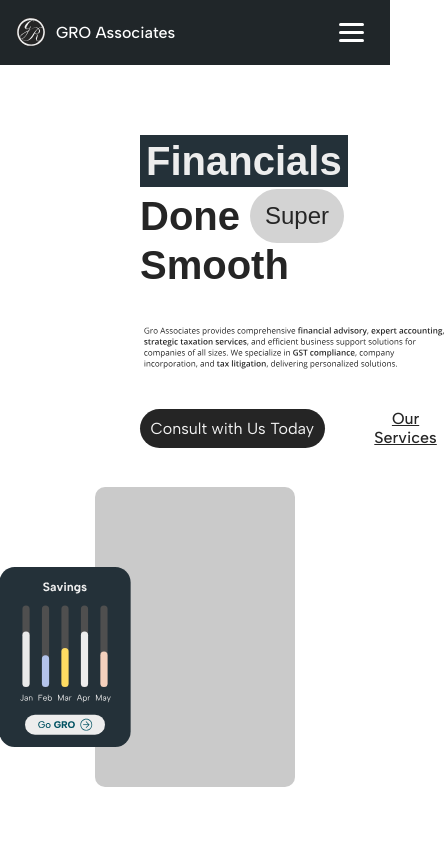
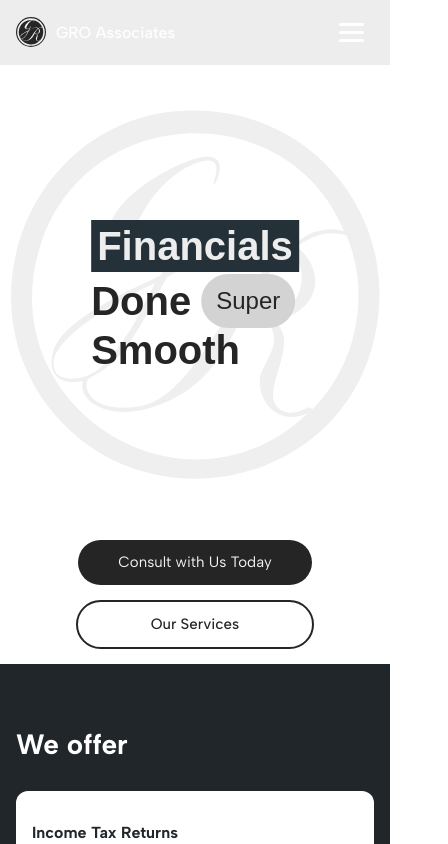
Before and after one commit to mayur-16/gro-website, a React (Create React App) app: page / in a window 390 px wide. Shown: the top 844 px of the page, 448 px wide, since content can reach past the window. Built offline with nearby package versions, Linux system fonts and the light colour scheme; a web font is replaced by a local one.

Commit message:
updated hamburger nav items ui for mobile view, added hero section for mobile view

```diff
--- a/public/index.html
+++ b/public/index.html
@@ -6,10 +6,14 @@
     <link rel="stylesheet" href="https://fonts.googleapis.com/css2?family=Albert+Sans:wght@400;500;700&family=Anuphan:wght@400;700&display=swap">
     <meta name="viewport" content="width=device-width, initial-scale=1" />
     <meta name="theme-color" content="#000000" />
-    <meta
-      name="description"
-      content="Web site created using create-react-app"
-    />
+    <!-- ADD THESE -->
+    <meta name="description" content="GRO Associates - Expert CA services in Mangalore. Income Tax Returns, GST Filing, Accounting, Tax Advisory, and more. Trusted by 500+ clients." />
+    <meta name="keywords" content="CA services Mangalore, Income Tax Filing, GST Returns, Accounting Services, Tax Advisory" />
+
+    <!-- Open Graph for social sharing -->
+    <meta property="og:title" content="GRO Associates - Financial Services Made Easy" />
+    <meta property="og:description" content="Expert CA services for individuals and businesses" />
+    <meta property="og:type" content="website" />
     <link rel="apple-touch-icon" href="%PUBLIC_URL%/logo192.png" />
     <!--
       manifest.json provides metadata used when your web app is installed on a
@@ -25,7 +29,7 @@
       work correctly both with client-side routing and a non-root public URL.
       Learn how to configure a non-root public URL by running `npm run build`.
     -->
-    <title>React App</title>
+    <title>GRO Associates | CA Services in Mangalore</title>
   </head>
   <body>
     <noscript>You need to enable JavaScript to run this app.</noscript>
--- a/src/components/Header.css
+++ b/src/components/Header.css
@@ -199,17 +199,22 @@
   left: 0;
   right: 0;
   bottom: 0;
-  background-color: var(--white-pure);
   z-index: 999;
   overflow-y: auto;
   padding-top: 80px;
+  align-items: center;
+
 }
 
 .header__mobile-nav {
   display: flex;
   flex-direction: column;
+  background-color: var(--white-pure);
+  border-radius: 18px;
+  box-shadow: 0 6px 12px rgba(0, 0, 0, 0.2);
   padding: 20px;
-  gap: 10px;
+  margin: 0px 10px 20px 10px;
+
 }
 
 .header__mobile-nav-item-wrapper {
@@ -274,6 +279,9 @@
 }
 
 @media (max-width: 480px) {
+  .header {
+    background-color: var(--white2);
+  }
   .header__company-name {
     font-size: 16px;
   }
--- a/src/components/Hero.css
+++ b/src/components/Hero.css
@@ -7,13 +7,11 @@
 
 .hero__container {
   display: flex;
-    justify-content: space-between;
-    align-items: flex-start;
-    max-width: 1200px;
-   margin-top: 50px;
-    margin-left: 20px;
-    margin-right: 20px;
-    gap: 10vw;
+  justify-content: center;
+  align-items: center;
+  gap: 8vw;
+  max-width: 1480px;
+  margin-top: 10vh;
 }
 
 .hero__left {
@@ -22,11 +20,16 @@
   align-items: flex-start;
   gap: 40px;
   flex: 1;
-    padding-left: 100px;
+ max-width: fit-content;
+}
+
+/* Hide mobile layout on desktop */
+.hero__left--mobile {
+  display: none;
 }
 
 .hero__explanation-image {
-    max-width: 100%;
+  max-width: 90%;
 }
 
 .hero__actions {
@@ -64,14 +67,15 @@
 }
 
 .hero__right {
-    align-self: flex-start;
+  max-width: fit-content;
+  align-items: flex-end;
   position: relative;
   flex: 1;
 }
 
 .hero__right-bg {
   width: 21vw;
-    height: 60vh;
+  height: 55vh;
   min-height: 300px;
   background-color: var(--grey2);
   border-radius: 10px;
@@ -79,14 +83,16 @@
 
 .hero__go-gro {
   position: absolute;
-    bottom: 40px;
-    left: -50px;
-    max-width: 250px;
+  bottom: 10%;
+  left: -20%;
+  height: 55%;
+  width: auto;
+  /* max-width: 250px;
   min-width: 150px;
   max-height: 350px;
   min-height: 180px;
   height: 18vh;
-    width: 14vw;
+  width: 14vw; */
 }
 
 .hero__stats {
@@ -116,44 +122,124 @@
   color: var(--blue-500);
 }
 
+/* Mobile-specific styles */
+.hero__mobile-header {
+  position: relative;
+  display: flex;
+  flex-direction: column;
+  align-items: center;
+  justify-content: center;
+  width: 100%;
+}
+
+.hero__logo-mobile {
+  width: 100vw;
+  height: auto;
+  margin-left: calc(-50vw + 50%);
+  margin-right: calc(-50vw + 50%);
+}
+
+.hero__mobile-header .highlighted-text {
+  position: absolute;
+  top: 50%;
+  left: 50%;
+  transform: translate(-50%, -50%);
+  z-index: 2;
+}
+
+.hero__mobile-actions {
+  display: flex;
+  flex-direction: column;
+  align-items: center;
+  gap: 15px;
+  width: 100%;
+  margin-top: 10px;
+}
+
+.hero__cta--mobile {
+  width: 60vw;
+  min-height: 45px;
+  text-decoration: none;
+  display: flex;
+  align-items: center;
+  justify-content: center;
+}
+
+.hero__cta--services {
+  background-color: var(--white-pure);
+  color: var(--black1);
+  border: 2px solid var(--black1);
+}
+
+.hero__cta--services:hover {
+  background-color: var(--black1);
+  color: var(--white-pure);
+}
+
 /* Responsive adjustments */
 @media (max-width: 768px) {
+  .hero {
+    padding: 20px;
+    padding-bottom: 5vh;
+  }
+
   .hero__container {
     flex-direction: column;
-      align-items: flex-start;
+    align-items: center;
+    margin-top: 20px;
+    margin-left: 10px;
+    margin-right: 10px;
+    gap: 30px;
+  }
+
+  /* Hide desktop layout */
+  .hero__left--desktop {
+    display: none;
+  }
+
+  /* Show mobile layout */
+  .hero__left--mobile {
+    display: flex;
+    padding-left: 0;
+    align-items: center;
+    width: 100%;
+  }
+
+  .hero__left {
+    padding-left: 0;
+    width: 100%;
+    align-items: center;
   }
 
   .hero__right {
-      width: 100%;
-      display: flex;
-      justify-content: center;
-    }
-
-    .hero__right-bg {
-      width: 250px;
-      height: 400px;
+    display: none;
   }
 
   .hero__stats {
     gap: 20px;
+    margin-top: 40px;
+    display: none;
+  }
+
+  .hero__stat-number {
+    font-size: 22px;
+  }
+
+  .hero__stat-text {
+    font-size: 14px;
   }
 }
 
 @media (max-width: 480px) {
   .hero {
-      padding: 20px;
+    padding: 15px;
   }
 
-    .hero__right-bg {
-      width: 200px;
-      height: 300px;
+  .hero__container {
+    gap: 20px;
   }
 
-    .hero__stat-number {
-      font-size: 24px;
-    }
-
-    .hero__stat-text {
-      font-size: 16px;
+  .hero__cta--mobile {
+    font-size: 15px;
   }
 }
--- a/src/components/Hero.js
+++ b/src/components/Hero.js
@@ -4,6 +4,7 @@ import CountUp from 'react-countup';
 import HighlightedText from './HighlightedText';
 import explanationImage from '../assets/images/Hero_section_explanaition_text.svg';
 import goGroImage from '../assets/images/Go_gro.svg';
+import groLogoMobile from '../assets/icons/gro_logo_mobile.svg';
 import './Hero.css';
 
 function Hero() {
@@ -25,7 +26,8 @@ function Hero() {
   return (
     <section className="hero">
       <div className="hero__container">
-        <div className="hero__left">
+        {/* Desktop Layout */}
+        <div className="hero__left hero__left--desktop">
           <HighlightedText />
           <img
             src={explanationImage}
@@ -39,6 +41,27 @@ function Hero() {
             </NavLink>
           </div>
         </div>
+
+        {/* Mobile Layout */}
+        <div className="hero__left hero__left--mobile">
+          <div className="hero__mobile-header">
+            <HighlightedText />
+            <img
+              src={groLogoMobile}
+              alt="GRO Associates Mobile Logo"
+              className="hero__logo-mobile"
+            />
+          </div>
+          <div className="hero__mobile-actions">
+            <button className="hero__cta hero__cta--mobile" onClick={handleCtaClick}>
+              Consult with Us Today
+            </button>
+            <NavLink to="/services" className="hero__cta hero__cta--mobile hero__cta--services">
+              Our Services
+            </NavLink>
+          </div>
+        </div>
+
         <div className="hero__right">
           <div className="hero__right-bg" />
           <img src={goGroImage} alt="Go GRO" className="hero__go-gro" />
```
Also changed, not shown: src/assets/icons/gro_logo_mobile.svg. Lines whose indentation alone changed are shown as unchanged.
